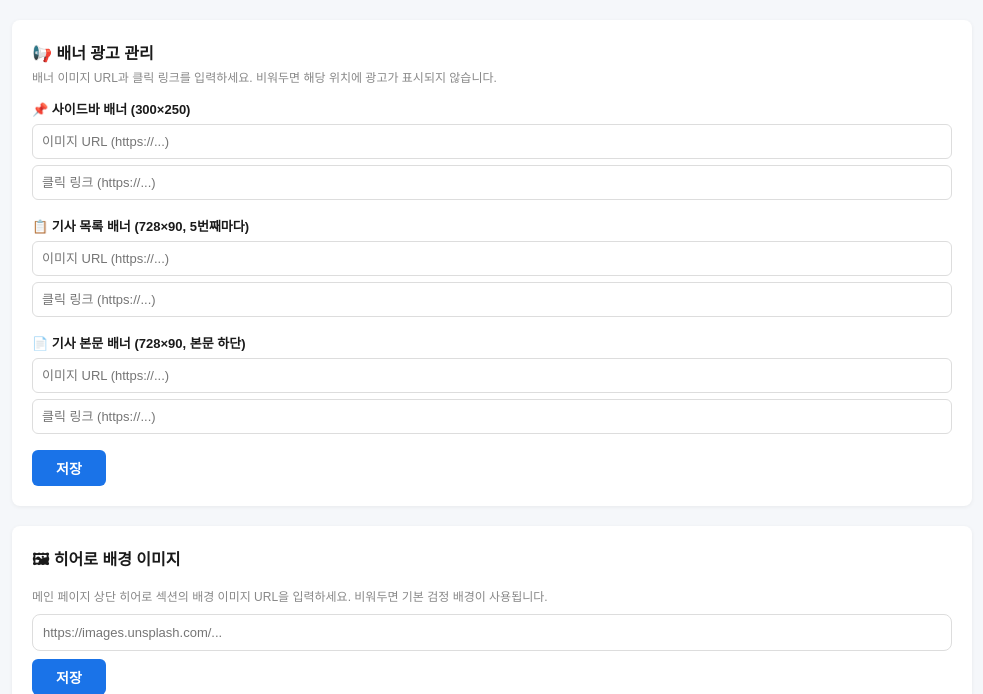
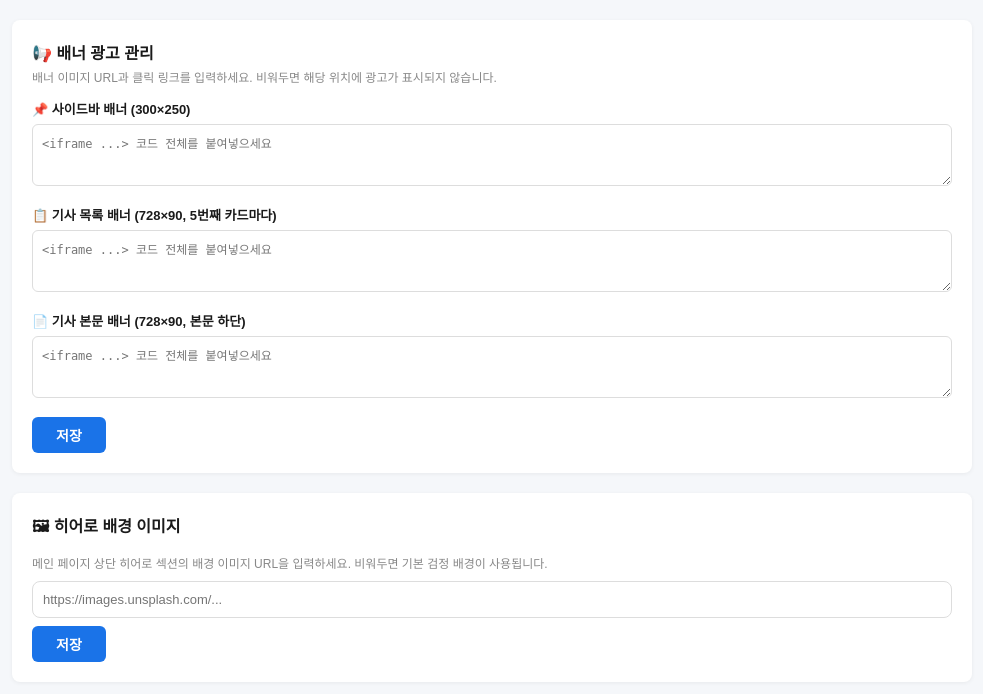
Before and after one commit to hkno3/commu, a PHP site: page /admin_rudwnQkd1/index.php in a window 1280 px wide. Shown: the part 96-790 px from the top of the page, without its empty margins (148-1131 px from the left). Run offline with PHP 8.4, Linux system fonts and the light colour scheme; the visitor is signed in with stand-in values (Sample User, id 1); tables that the repository leaves empty hold one stand-in row (values such as "Sample post").

Commit message:
Change banner input to iframe code paste (instead of img URL + link)
https://claude.ai/code/session_01JkxMEsv2abmXpAdqut864T

```diff
--- a/admin_rudwnQkd1/index.php
+++ b/admin_rudwnQkd1/index.php
@@ -42,9 +42,9 @@ $hero_image_url = file_exists($hero_image_file) ? trim(file_get_contents($hero_i
 $banners_file = DATA_DIR . '/banners.json';
 if ($_SERVER['REQUEST_METHOD'] === 'POST' && isset($_POST['banner_sidebar']) && ($_SESSION['admin_auth'] ?? false)) {
     $banners = [
-        'sidebar'  => ['img' => trim($_POST['banner_sidebar']['img'] ?? ''), 'link' => trim($_POST['banner_sidebar']['link'] ?? '')],
-        'list'     => ['img' => trim($_POST['banner_list']['img'] ?? ''),    'link' => trim($_POST['banner_list']['link'] ?? '')],
-        'article'  => ['img' => trim($_POST['banner_article']['img'] ?? ''), 'link' => trim($_POST['banner_article']['link'] ?? '')],
+        'sidebar' => trim($_POST['banner_sidebar'] ?? ''),
+        'list'    => trim($_POST['banner_list'] ?? ''),
+        'article' => trim($_POST['banner_article'] ?? ''),
     ];
     file_put_contents($banners_file, json_encode($banners, JSON_UNESCAPED_UNICODE | JSON_PRETTY_PRINT));
     $banners_saved = true;
@@ -348,29 +348,17 @@ h1 { font-size: 22px; margin-bottom: 24px; color: #1a73e8; }
       <!-- 사이드바 300x250 -->
       <div style="margin-bottom:16px;">
         <label style="font-size:13px; font-weight:600; display:block; margin-bottom:6px;">📌 사이드바 배너 (300×250)</label>
-        <input type="text" name="banner_sidebar[img]" value="<?= htmlspecialchars($banners['sidebar']['img'] ?? '') ?>" placeholder="이미지 URL (https://...)" style="width:100%; padding:9px; border:1px solid #ddd; border-radius:6px; font-size:13px; margin-bottom:6px; box-sizing:border-box;">
-        <input type="text" name="banner_sidebar[link]" value="<?= htmlspecialchars($banners['sidebar']['link'] ?? '') ?>" placeholder="클릭 링크 (https://...)" style="width:100%; padding:9px; border:1px solid #ddd; border-radius:6px; font-size:13px; box-sizing:border-box;">
-        <?php if (!empty($banners['sidebar']['img'])): ?>
-          <div style="margin-top:8px;"><img src="<?= htmlspecialchars($banners['sidebar']['img']) ?>" style="max-width:300px; max-height:250px; border-radius:4px; border:1px solid #eee;" onerror="this.style.display='none'"></div>
-        <?php endif; ?>
+        <textarea name="banner_sidebar" rows="3" placeholder="<iframe ...> 코드 전체를 붙여넣으세요" style="width:100%; padding:9px; border:1px solid #ddd; border-radius:6px; font-size:12px; font-family:monospace; resize:vertical; box-sizing:border-box;"><?= htmlspecialchars($banners['sidebar'] ?? '') ?></textarea>
       </div>
       <!-- 기사 목록 728x90 -->
       <div style="margin-bottom:16px;">
-        <label style="font-size:13px; font-weight:600; display:block; margin-bottom:6px;">📋 기사 목록 배너 (728×90, 5번째마다)</label>
-        <input type="text" name="banner_list[img]" value="<?= htmlspecialchars($banners['list']['img'] ?? '') ?>" placeholder="이미지 URL (https://...)" style="width:100%; padding:9px; border:1px solid #ddd; border-radius:6px; font-size:13px; margin-bottom:6px; box-sizing:border-box;">
-        <input type="text" name="banner_list[link]" value="<?= htmlspecialchars($banners['list']['link'] ?? '') ?>" placeholder="클릭 링크 (https://...)" style="width:100%; padding:9px; border:1px solid #ddd; border-radius:6px; font-size:13px; box-sizing:border-box;">
-        <?php if (!empty($banners['list']['img'])): ?>
-          <div style="margin-top:8px;"><img src="<?= htmlspecialchars($banners['list']['img']) ?>" style="max-width:100%; max-height:90px; border-radius:4px; border:1px solid #eee;" onerror="this.style.display='none'"></div>
-        <?php endif; ?>
+        <label style="font-size:13px; font-weight:600; display:block; margin-bottom:6px;">📋 기사 목록 배너 (728×90, 5번째 카드마다)</label>
+        <textarea name="banner_list" rows="3" placeholder="<iframe ...> 코드 전체를 붙여넣으세요" style="width:100%; padding:9px; border:1px solid #ddd; border-radius:6px; font-size:12px; font-family:monospace; resize:vertical; box-sizing:border-box;"><?= htmlspecialchars($banners['list'] ?? '') ?></textarea>
       </div>
       <!-- 기사 본문 728x90 -->
       <div style="margin-bottom:16px;">
         <label style="font-size:13px; font-weight:600; display:block; margin-bottom:6px;">📄 기사 본문 배너 (728×90, 본문 하단)</label>
-        <input type="text" name="banner_article[img]" value="<?= htmlspecialchars($banners['article']['img'] ?? '') ?>" placeholder="이미지 URL (https://...)" style="width:100%; padding:9px; border:1px solid #ddd; border-radius:6px; font-size:13px; margin-bottom:6px; box-sizing:border-box;">
-        <input type="text" name="banner_article[link]" value="<?= htmlspecialchars($banners['article']['link'] ?? '') ?>" placeholder="클릭 링크 (https://...)" style="width:100%; padding:9px; border:1px solid #ddd; border-radius:6px; font-size:13px; box-sizing:border-box;">
-        <?php if (!empty($banners['article']['img'])): ?>
-          <div style="margin-top:8px;"><img src="<?= htmlspecialchars($banners['article']['img']) ?>" style="max-width:100%; max-height:90px; border-radius:4px; border:1px solid #eee;" onerror="this.style.display='none'"></div>
-        <?php endif; ?>
+        <textarea name="banner_article" rows="3" placeholder="<iframe ...> 코드 전체를 붙여넣으세요" style="width:100%; padding:9px; border:1px solid #ddd; border-radius:6px; font-size:12px; font-family:monospace; resize:vertical; box-sizing:border-box;"><?= htmlspecialchars($banners['article'] ?? '') ?></textarea>
       </div>
       <button type="submit" style="padding:8px 24px; background:#1a73e8; color:#fff; border:none; border-radius:6px; font-size:14px; font-weight:600; cursor:pointer;">저장</button>
     </form>
--- a/article.php
+++ b/article.php
@@ -368,9 +368,9 @@ try {
         <!-- <ins class="adsbygoogle" style="display:block; margin:20px 0;" data-ad-client="<?= ADSENSE_PUBLISHER_ID ?>" data-ad-slot="XXXXXXXXXX" data-ad-format="rectangle"></ins> -->
 
         <!-- 배너 광고 728x90 -->
-        <?php $__art_banner = banner_html((get_banners()['article'] ?? []), 728, 90); if ($__art_banner): ?>
+        <?php $__art_code = get_banners()['article'] ?? ''; if ($__art_code): ?>
         <div style="text-align:center; margin:24px 0; overflow:hidden;">
-          <?= $__art_banner ?>
+          <?= banner_html($__art_code) ?>
         </div>
         <?php endif; ?>
 
--- a/config.php
+++ b/config.php
@@ -70,11 +70,6 @@ function get_banners(): array {
     return json_decode(file_get_contents($file), true) ?: [];
 }
 
-function banner_html(array $b, int $w, int $h): string {
-    if (empty($b['img'])) return '';
-    $img = htmlspecialchars($b['img'], ENT_QUOTES, 'UTF-8');
-    $link = htmlspecialchars($b['link'] ?? '', ENT_QUOTES, 'UTF-8');
-    $inner = "<img src=\"{$img}\" alt=\"광고\" style=\"width:{$w}px;max-width:100%;height:auto;display:block;\" loading=\"lazy\">";
-    if ($link) return "<a href=\"{$link}\" target=\"_blank\" rel=\"noopener sponsored\" style=\"display:inline-block;\">{$inner}</a>";
-    return $inner;
+function banner_html(string $code): string {
+    return trim($code);
 }
```
Also changed, not shown: assets/js/main.js (+2 -5 lines), index.php (+5 -5 lines).
